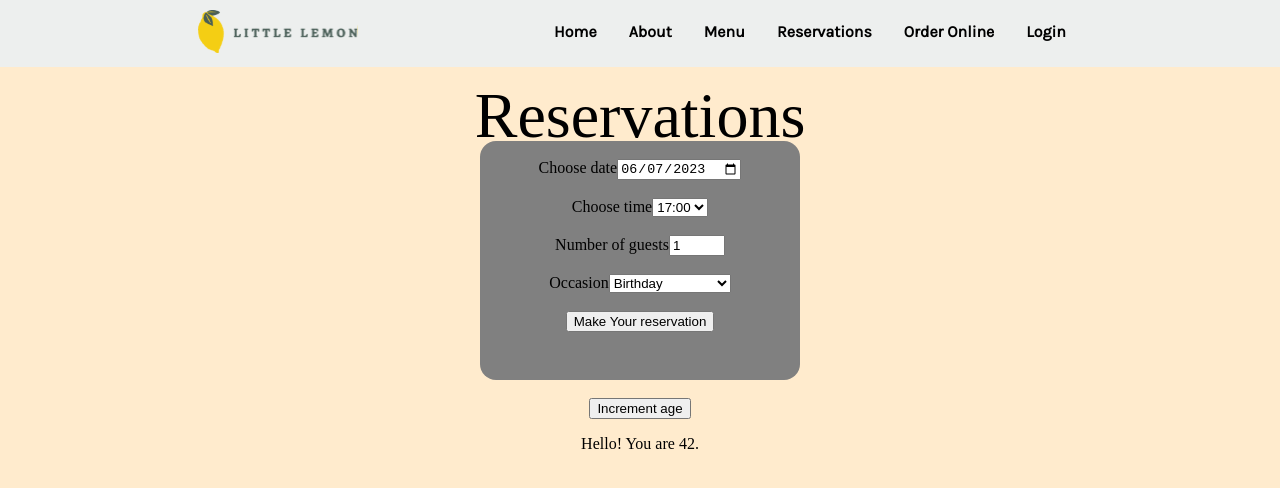
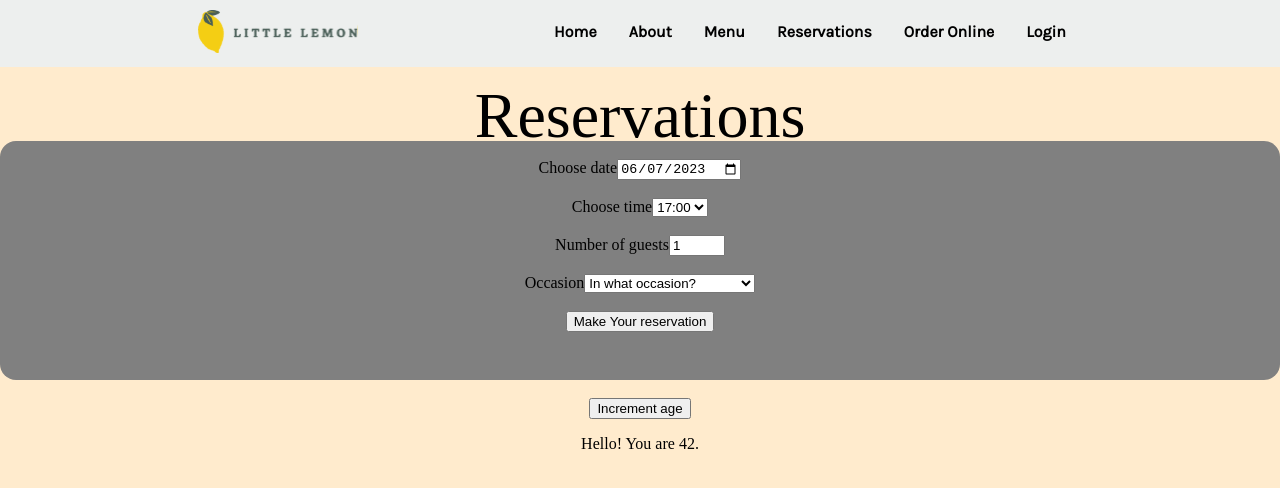
Before and after one commit to FurnWu/Little-Lemon, a React (Create React App) app in the folder little-lemon/: page /reservations in a window 1280 px wide. Shown: the top 488 px of the page. Built offline with nearby package versions, Linux system fonts and the light colour scheme; a web font is replaced by a local one.

Commit message:
started styling form

```diff
--- a/little-lemon/src/BookingForm.js
+++ b/little-lemon/src/BookingForm.js
@@ -9,7 +9,7 @@ curr.setDate(curr.getDate());
 var dfaultDate = curr.toISOString().substring(0,10);
 
     const[date, setDate] = useState(dfaultDate)
-
+    const[chosenTime, setChosenTime] = useState("")
    let defaultTime = fetchAPI(date)
     const listDefaultTime = defaultTime.map(time => <option>{time}</option>)
 
@@ -24,9 +24,14 @@ var dfaultDate = curr.toISOString().substring(0,10);
       //return fetchAPI(date);
 
    }
-   console.log(fetchAPI(date));
+   //console.log(fetchAPI(date));
     const handleSubmit = (e) => {
       e.preventDefault();}
+
+console.log(date);
+console.log(chosenTime);
+console.log(guests);
+console.log(occasion);
 
     return(
 <div><form style={{display: "grid; max-width: 200px; gap: 20px" }}>
@@ -44,7 +49,7 @@ var dfaultDate = curr.toISOString().substring(0,10);
 <br></br>
 <div className="time">
     <label htmlFor="res-time">Choose time</label>
-   <select id="res-time ">
+   <select id="res-time " value={chosenTime} onChange={(e) => setChosenTime(e.target.value)}>
       {listDefaultTime}
 
 
@@ -63,13 +68,19 @@ var dfaultDate = curr.toISOString().substring(0,10);
    <div className="occasion">
     <label htmlFor ="occasion">Occasion</label>
    <select id ="occasion" value={occasion} onChange={(e) => setOccasion(e.target.value)}>
+   <optgroup label="Choose you occasion">
+      <option hidden="true">In what occasion?</option>
+      <option>Eat and Chill</option>
+      <option>Friends/Family Reuion</option>
       <option>Birthday</option>
       <option>Anniversary</option>
       <option>Engagement</option>
-      <option>Just chill and eat</option>
       <option>Other</option>
+   </optgroup>
+
    </select>
    </div>
+
    <br></br>
    <input type="submit" value="Make Your reservation" onSubmit={handleSubmit} />
    <br></br>
@@ -83,6 +94,9 @@ var dfaultDate = curr.toISOString().substring(0,10);
 
 
     );
+
+
     };
 
+
     export default BookingForm;
--- a/little-lemon/src/BookingPage.js
+++ b/little-lemon/src/BookingPage.js
@@ -41,6 +41,7 @@ export function Booking() {
     return(
         <div>
             <h1>Reservations</h1>
+
             <BookingForm />
 
         </div>
--- a/little-lemon/src/index.css
+++ b/little-lemon/src/index.css
@@ -5,7 +5,7 @@ body {
 
 form {
     background-color: gray;
-    margin-inline: 30rem;
+
     padding-bottom: 3rem;
     border-radius: 16px;
 }
```
